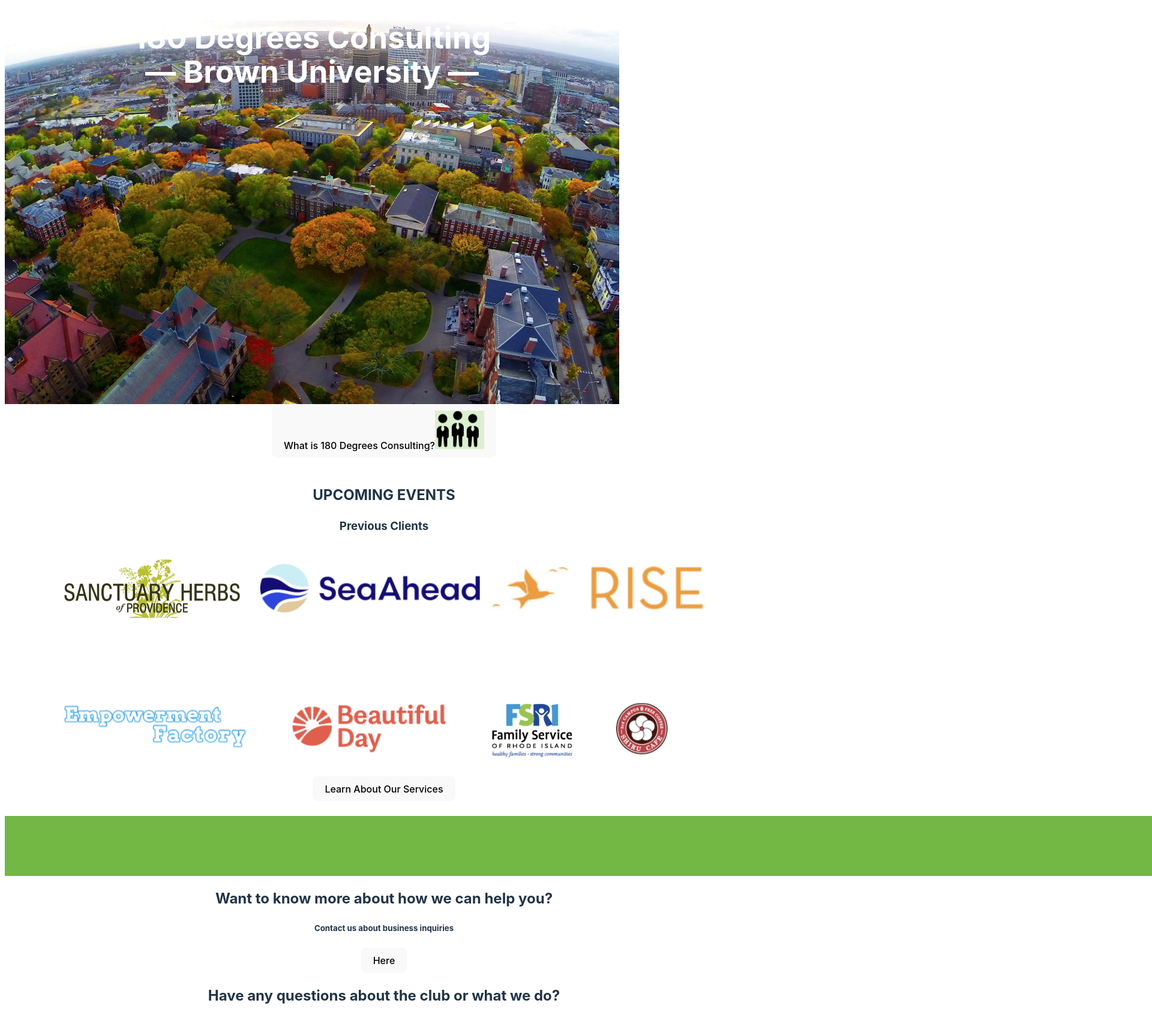
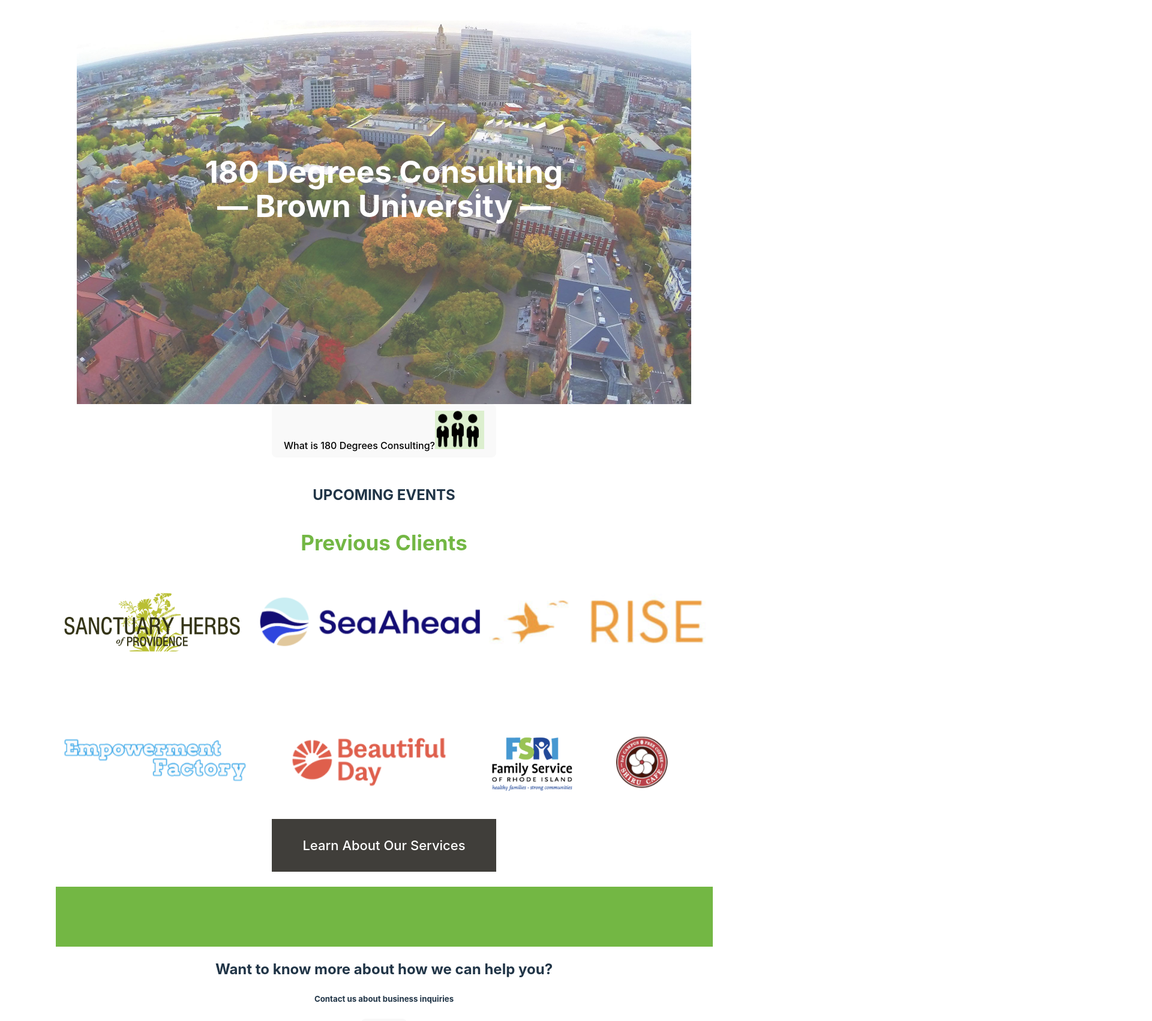
Before and after one commit to fullstackatbrown/180-degrees-consulting, a React (Vite) app: page / in a window 1280 px wide. Shown: the top 1703 px of the page at 60% size, 1920 px wide, since content can reach past the window. Built offline with nearby package versions, Linux system fonts and the light colour scheme.

Commit message:
banner formatting + previous clients

```diff
--- a/src/components/LandingPageComponents/BannerImage.tsx
+++ b/src/components/LandingPageComponents/BannerImage.tsx
@@ -1,10 +1,11 @@
-import pvd from './pvd.jpeg'
 import './styles/Banner.css'
-
+/* font needs to be changed */
 function BannerImage(){
   return (
-    <div className='test'>
+    <div className='banner_overlay'>
+      <div className = 'banner_text'>
       <h1 id="clubNameText">180 Degrees Consulting <br></br> — Brown University — </h1>
+      </div>
     </div>
   )
 }
--- a/src/components/LandingPageComponents/PreviousClients.tsx
+++ b/src/components/LandingPageComponents/PreviousClients.tsx
@@ -1,10 +1,16 @@
 import prevClients from './previousClients.png';
+import './styles/PreviousClientsStyle.css'
+
+/* make button go to proper page */
 
 
 function PreviousClients(){
-    return <div> <h3>Previous Clients</h3>
+    return <div> <div className = 'text'>
+      <h3 id = "prev_client_text"> Previous Clients</h3>
+      </div>
     <img src={prevClients} alt="previous clients" id="prevClients"/>
-    <button >
+    <div id="white_space_clients"></div>
+    <button id = "learn_more_button">
        Learn About Our Services
     </button>
     </div>
--- a/src/components/LandingPageComponents/styles/Banner.css
+++ b/src/components/LandingPageComponents/styles/Banner.css
@@ -1,8 +1,18 @@
-.test {
+.banner_overlay {
+    margin-left: auto;
+    margin-right: auto;
     width: 1024px;
     height: 640px;
-    text-align: center;
     color: white;
     background: url("../pvd.jpeg");
     background-size: cover;
+    opacity: 0.7;
+
 }
+
+.banner_text {
+    position: relative;
+    text-align: center;
+    top: 35%;
+    font-weight: normal;
+}
--- a/src/components/LandingPageComponents/styles/PreviousClientsStyle.css
+++ b/src/components/LandingPageComponents/styles/PreviousClientsStyle.css
@@ -1,4 +1,25 @@
 #prevClients{
-    max-width: 20%;
+    width: auto;
     height: auto;
 }
+
+#prev_client_text {
+    color: #73B744;
+    font-size: 35px;
+}
+
+#learn_more_button {
+    background-color: #403e3a;
+    color: white;
+    padding: 30px 50px 30px 50px;
+    font-size: 22px;
+    border-radius: 0px;
+}
+
+#white_space_clients {
+    width:1095px;
+    height:15px;
+    background:white;
+    margin-left: auto;
+    margin-right: auto;
+}
--- a/src/components/LandingPageComponents/styles/QuestionsStyle.css
+++ b/src/components/LandingPageComponents/styles/QuestionsStyle.css
@@ -1,10 +1,14 @@
 #greenRect{
-    width:2500px;
+    width:1095px;
     height:100px;
     background:#73B744;
+    margin-left: auto;
+    margin-right: auto;
 }
 #whiteRect{
-    width:2500px;
+    width:1095px;
     height:25px;
     background:white;
+    margin-left: auto;
+    margin-right: auto;
 }
```
